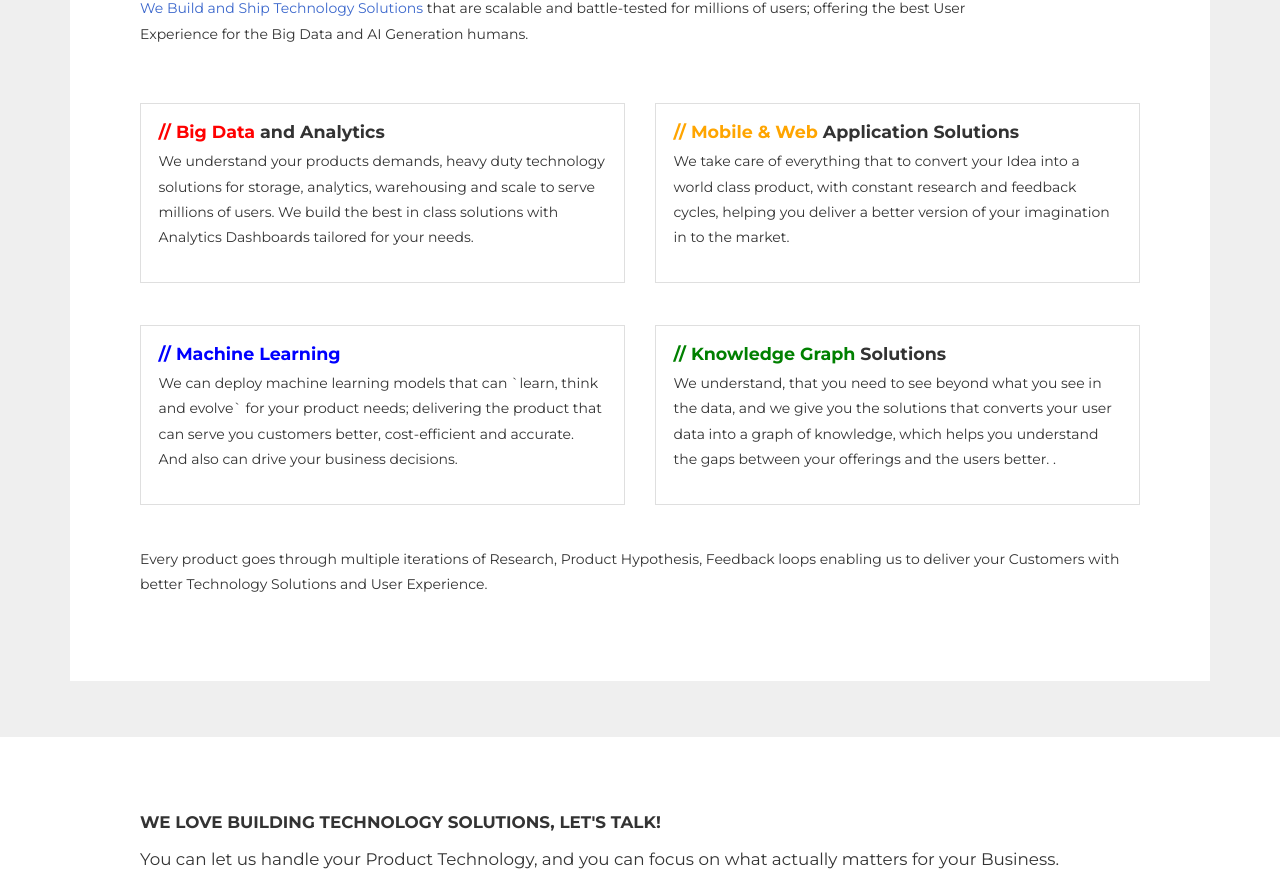
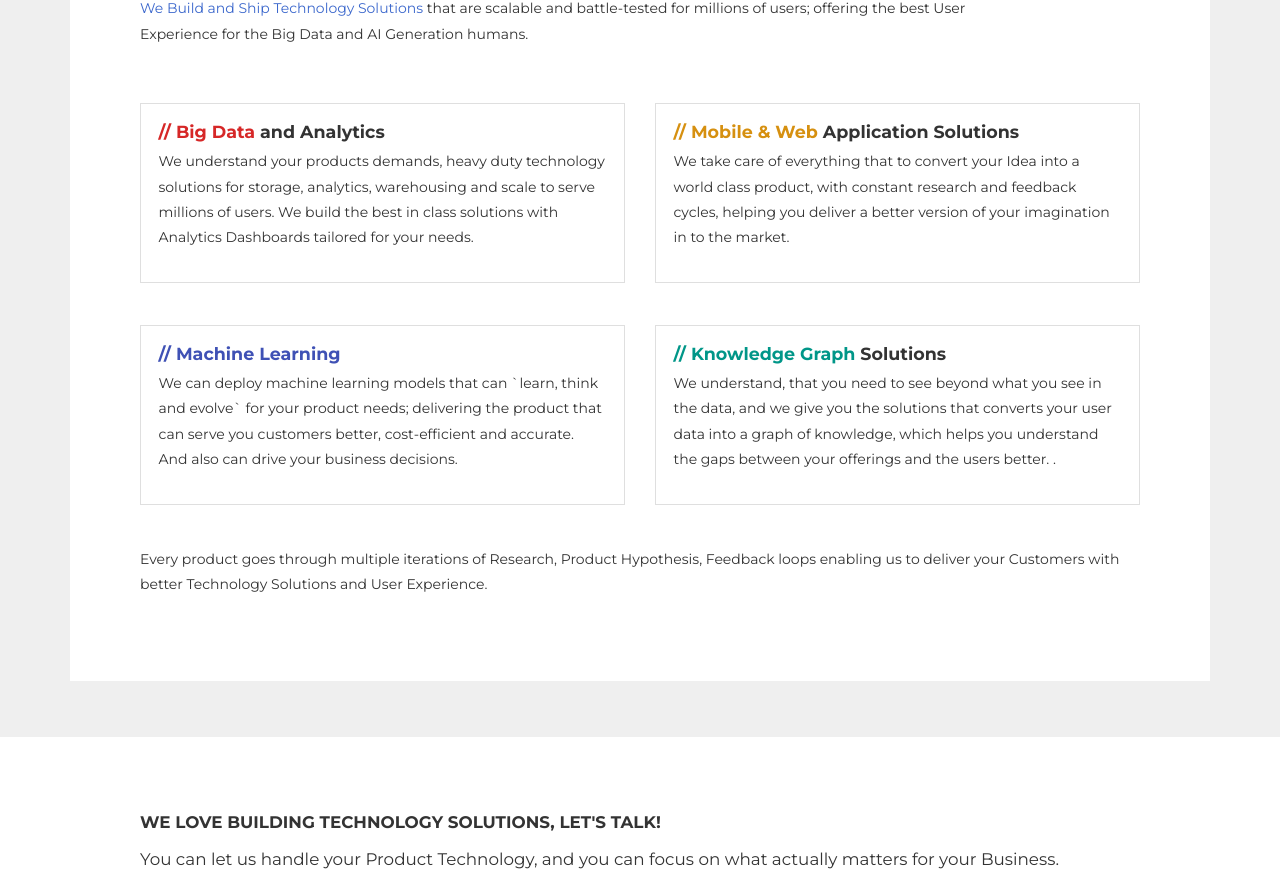
Before and after one commit to invana/invana.github.io, an Angular app in the folder invanatech-app/: page / in a window 1280 px wide. Shown: the part 1020-1906 px from the top of the page. Built offline with nearby package versions, Linux system fonts and the light colour scheme.

Commit message:
UI text updateds

```diff
--- a/invanatech-app/src/app/app.component.html
+++ b/invanatech-app/src/app/app.component.html
@@ -73,7 +73,7 @@
       <div class=" col-md-6 mb-5">
         <div class="card">
           <div class="card-body">
-            <h4 class="h5 bold"><span style="color: red;">// Big Data</span> and Analytics</h4>
+            <h4 class="h5 bold"><span style="color: #d62727;">// Big Data</span> and Analytics</h4>
             <p>We understand your products demands, heavy duty technology solutions for
               storage, analytics, warehousing and scale to serve millions of users. We build
               the best in class solutions with Analytics Dashboards tailored for your needs.</p>
@@ -83,7 +83,7 @@
       <div class="  col-md-6 mb-5">
         <div class="card">
           <div class="card-body">
-            <h4 class="h5 bold"><span style="color: orange">// Mobile & Web</span> Application Solutions</h4>
+            <h4 class="h5 bold"><span style="color: #d69010">// Mobile & Web</span> Application Solutions</h4>
             <p>We take care of everything that to convert your Idea into a world class product, with
               constant research and feedback cycles, helping you deliver a better version of your imagination
               in to the market.</p>
@@ -93,7 +93,7 @@
       <div class="  col-md-6 mb-5">
         <div class="card">
           <div class="card-body">
-            <h4 class="h5 bold"><span style="color: blue">// Machine Learning</span></h4>
+            <h4 class="h5 bold"><span style="color: #3f51b5">// Machine Learning</span></h4>
             <p>
               We can deploy machine learning models that can `learn, think and evolve` for your product
               needs; delivering the product
@@ -109,7 +109,7 @@
       <div class="  col-md-6 mb-5">
         <div class="card">
           <div class="card-body">
-            <h4 class="h5 bold"><span style="color: green;">// Knowledge Graph</span> Solutions</h4>
+            <h4 class="h5 bold"><span style="color: #009688;">// Knowledge Graph</span> Solutions</h4>
             <p>We understand, that you need to see beyond what you see in the data, and we give you the
               solutions that converts your user data into a graph of knowledge,
               which helps you understand the gaps between your offerings and the users better.
```
